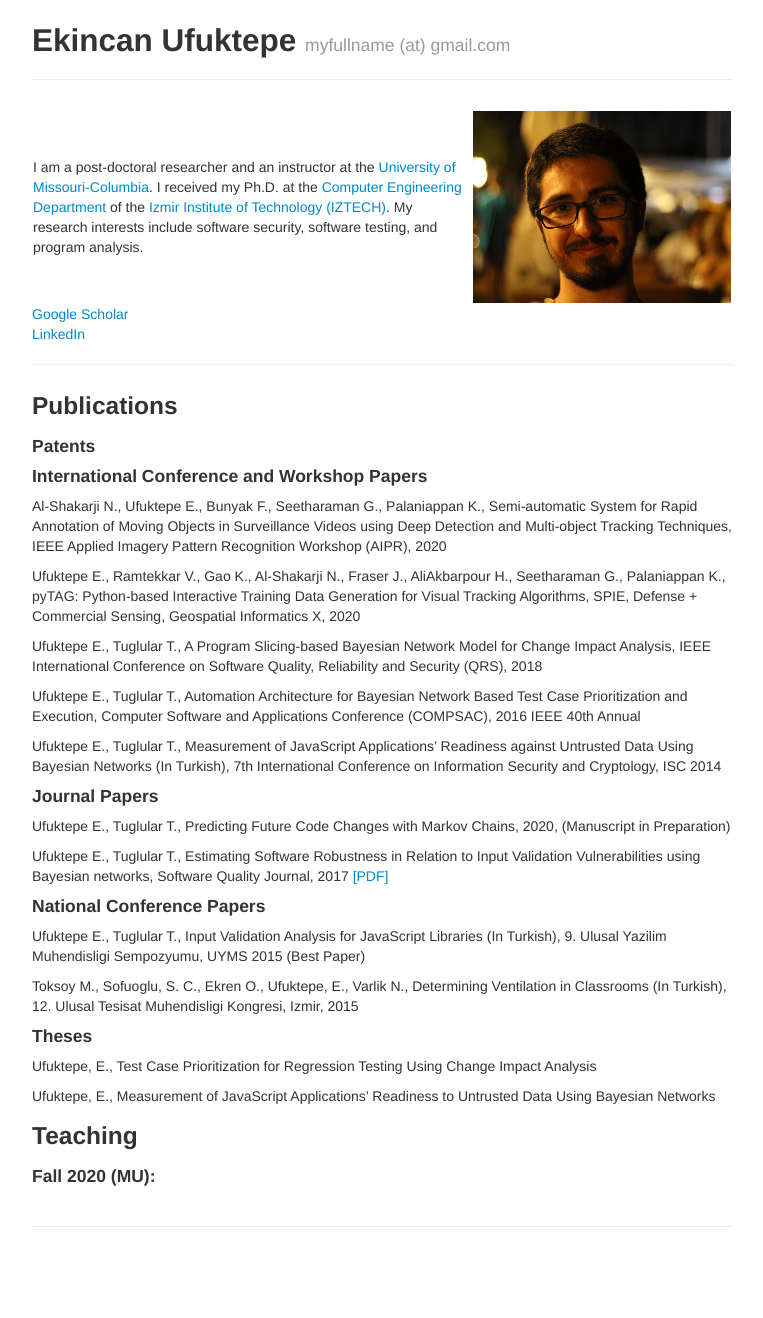
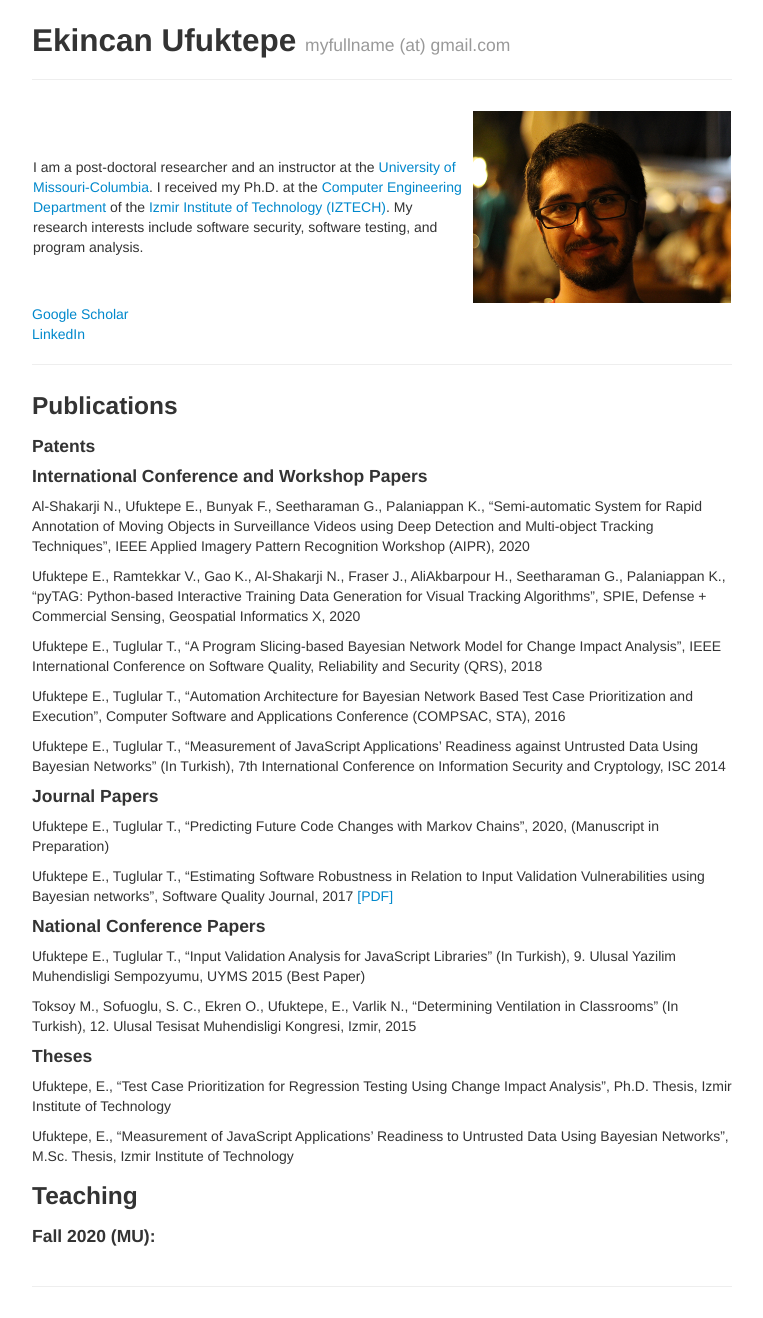
Before and after one commit to ekincanufuktepe/ekincanufuktepe.github.io, a Jekyll site: the page built from index.md, in a window 1280 px wide. Shown: the whole page, without its empty margins (258-1021 px from the left). Built offline with Jekyll 4.4.1, drawn with Linux system fonts in a browser that asks for light colours; before the commit the page ends 1258 px from its top, so only the background shows below that.

Commit message:
publication info edited

```diff
--- a/index.md
+++ b/index.md
@@ -21,32 +21,32 @@ author: Ekincan Ufuktepe
 
 #### International Conference and Workshop Papers
 
-Al-Shakarji N., Ufuktepe E., Bunyak F., Seetharaman G., Palaniappan K., Semi-automatic System for Rapid Annotation of Moving Objects in Surveillance Videos using Deep Detection and Multi-object Tracking Techniques, IEEE Applied Imagery Pattern Recognition Workshop (AIPR), 2020
+Al-Shakarji N., Ufuktepe E., Bunyak F., Seetharaman G., Palaniappan K., "Semi-automatic System for Rapid Annotation of Moving Objects in Surveillance Videos using Deep Detection and Multi-object Tracking Techniques", IEEE Applied Imagery Pattern Recognition Workshop (AIPR), 2020
 
-Ufuktepe E., Ramtekkar V., Gao K., Al-Shakarji N., Fraser J., AliAkbarpour H., Seetharaman G., Palaniappan K., pyTAG: Python-based Interactive Training Data Generation for Visual Tracking Algorithms, SPIE, Defense + Commercial Sensing, Geospatial Informatics X, 2020
+Ufuktepe E., Ramtekkar V., Gao K., Al-Shakarji N., Fraser J., AliAkbarpour H., Seetharaman G., Palaniappan K., "pyTAG: Python-based Interactive Training Data Generation for Visual Tracking Algorithms", SPIE, Defense + Commercial Sensing, Geospatial Informatics X, 2020
 
-Ufuktepe E., Tuglular T., A Program Slicing-based Bayesian Network Model for Change Impact Analysis, IEEE International Conference on Software Quality, Reliability and Security (QRS), 2018
+Ufuktepe E., Tuglular T., "A Program Slicing-based Bayesian Network Model for Change Impact Analysis", IEEE International Conference on Software Quality, Reliability and Security (QRS), 2018
 
-Ufuktepe E., Tuglular T., Automation Architecture for Bayesian Network Based Test Case Prioritization and Execution, Computer Software and Applications Conference (COMPSAC), 2016 IEEE 40th Annual
+Ufuktepe E., Tuglular T., "Automation Architecture for Bayesian Network Based Test Case Prioritization and Execution", Computer Software and Applications Conference (COMPSAC, STA), 2016
 
-Ufuktepe E., Tuglular T., Measurement of JavaScript Applications' Readiness against Untrusted Data Using Bayesian Networks (In Turkish), 7th International Conference on Information Security and Cryptology, ISC 2014
+Ufuktepe E., Tuglular T., "Measurement of JavaScript Applications' Readiness against Untrusted Data Using Bayesian Networks" (In Turkish), 7th International Conference on Information Security and Cryptology, ISC 2014
 
 
 #### Journal Papers
-Ufuktepe E., Tuglular T., Predicting Future Code Changes with Markov Chains, 2020, (Manuscript in Preparation)
+Ufuktepe E., Tuglular T., "Predicting Future Code Changes with Markov Chains", 2020, (Manuscript in Preparation)
 
-Ufuktepe E., Tuglular T., Estimating Software Robustness in Relation to Input Validation Vulnerabilities using Bayesian networks, Software Quality Journal, 2017 [[PDF]](2017_SQJ.pdf)
+Ufuktepe E., Tuglular T., "Estimating Software Robustness in Relation to Input Validation Vulnerabilities using Bayesian networks", Software Quality Journal, 2017 [[PDF]](paper/2017_SQJ.pdf)
 
 #### National Conference Papers
-Ufuktepe E., Tuglular T., Input Validation Analysis for JavaScript Libraries (In Turkish), 9. Ulusal Yazilim Muhendisligi Sempozyumu, UYMS 2015 (Best Paper)
+Ufuktepe E., Tuglular T., "Input Validation Analysis for JavaScript Libraries" (In Turkish), 9. Ulusal Yazilim Muhendisligi Sempozyumu, UYMS 2015 (Best Paper)
 
-Toksoy M., Sofuoglu, S. C., Ekren O., Ufuktepe, E., Varlik N., Determining Ventilation in Classrooms (In Turkish), 12. Ulusal Tesisat Muhendisligi Kongresi, Izmir, 2015
+Toksoy M., Sofuoglu, S. C., Ekren O., Ufuktepe, E., Varlik N., "Determining Ventilation in Classrooms" (In Turkish), 12. Ulusal Tesisat Muhendisligi Kongresi, Izmir, 2015
 
 
 #### Theses
-Ufuktepe, E., Test Case Prioritization for Regression Testing Using Change Impact Analysis
+Ufuktepe, E., "Test Case Prioritization for Regression Testing Using Change Impact Analysis", Ph.D. Thesis, Izmir Institute of Technology
 
-Ufuktepe, E., Measurement of JavaScript Applications’ Readiness to Untrusted Data Using Bayesian Networks
+Ufuktepe, E., "Measurement of JavaScript Applications’ Readiness to Untrusted Data Using Bayesian Networks", M.Sc. Thesis, Izmir Institute of Technology
 
 
 ### Teaching
```
